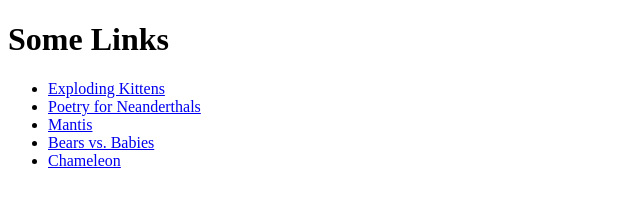
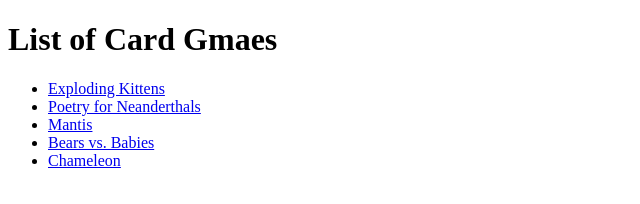
Before and after one commit to Pale-Stag/IGME-110-Repo, a plain HTML site: page index.html in a window 1280 px wide. Shown: the whole page, without its empty margins (0-640 px from the left). Drawn offline with Linux system fonts and the light colour scheme.

Commit message:
Update index.html

```diff
--- a/index.html
+++ b/index.html
@@ -6,7 +6,7 @@
   <title>Listicle</title>
 </head>
 <body>
-  <h1>Some Links</h1>
+  <h1>List of Card Gmaes</h1>
   <ul>
     <li><a href="https://www.explodingkittens.com/products/exploding-kittens-original-edition">Exploding Kittens</a></li>
     <li><a href="https://www.explodingkittens.com/products/poetry-for-neanderthals">Poetry for Neanderthals</a></li>
```
